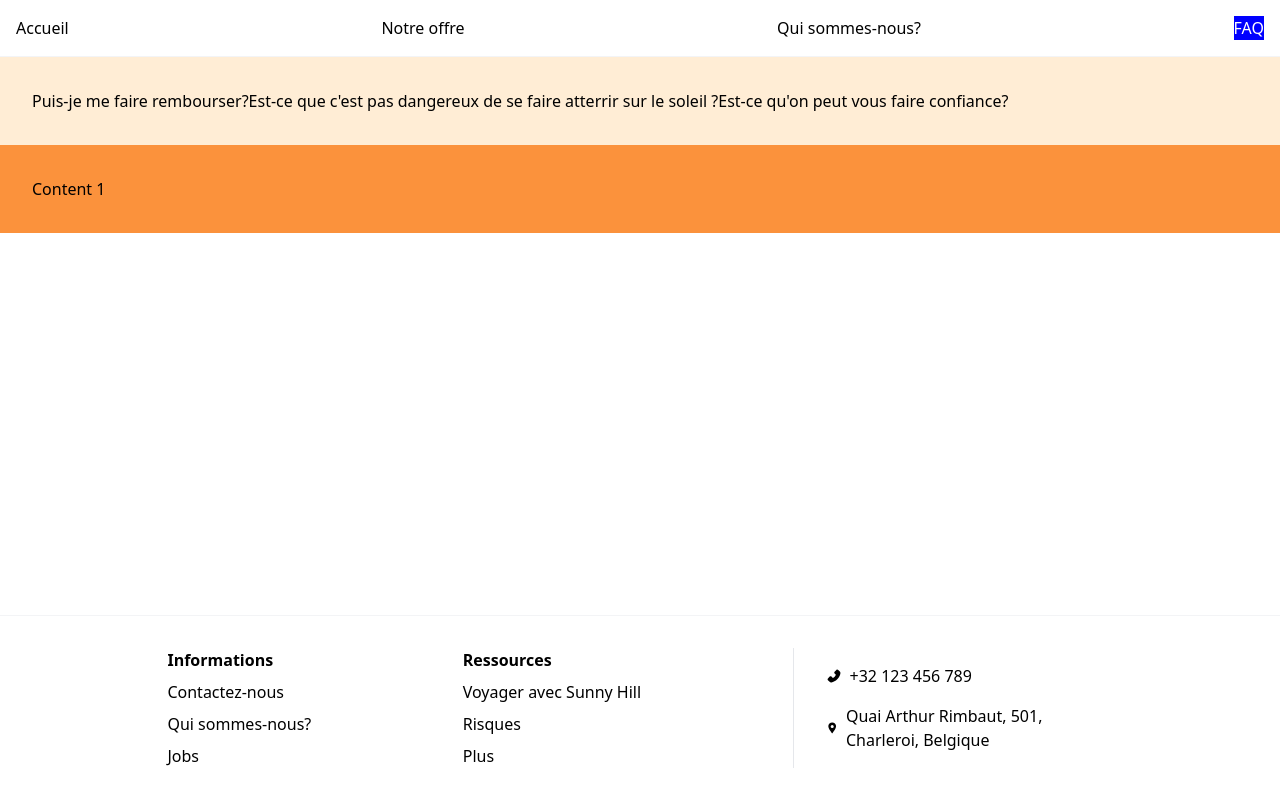
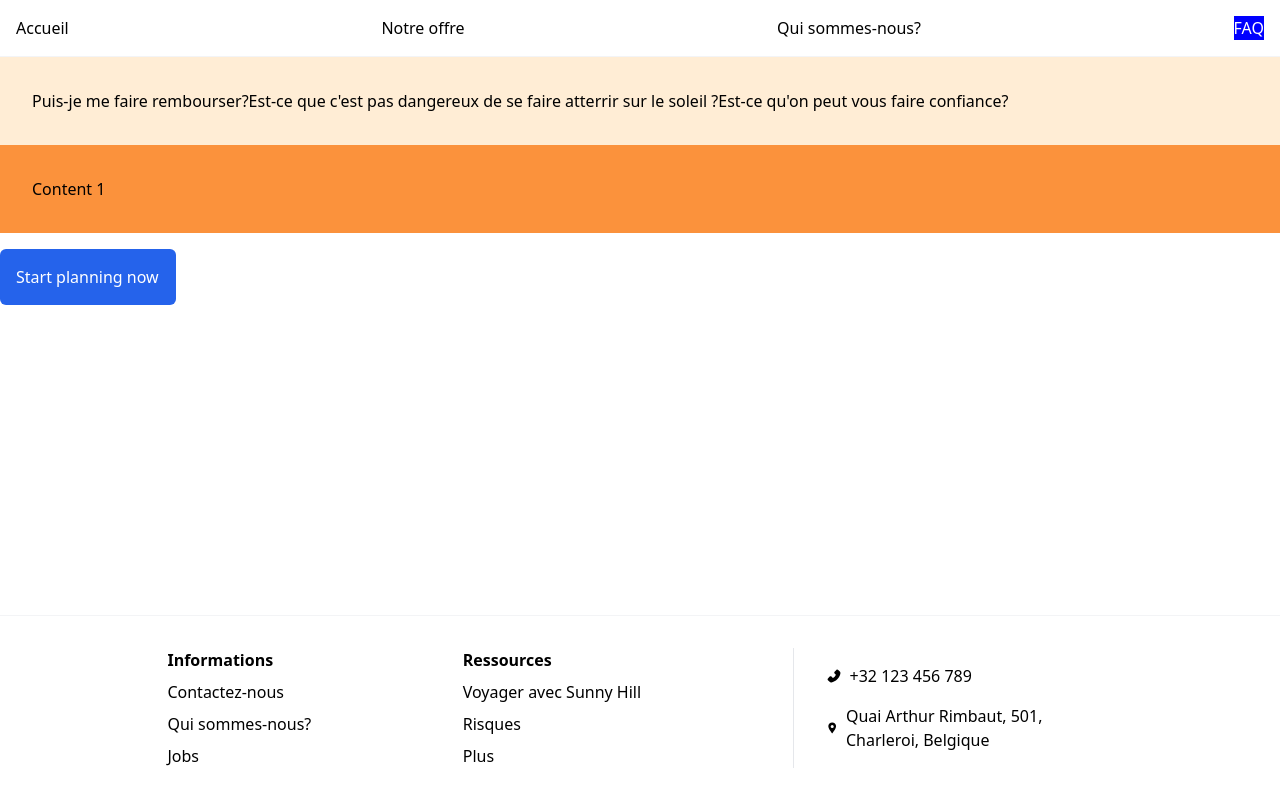
Before and after one commit to nathvda/SunnyHillAgency, a React (Vite) app: page /faq in a window 1280 px wide. Built offline with nearby package versions, Linux system fonts and the light colour scheme.

Commit message:
Product pages adjustments

```diff
--- a/src/FAQ.tsx
+++ b/src/FAQ.tsx
@@ -1,5 +1,6 @@
 import { Fragment } from "react";
 import { Tab } from "@headlessui/react";
+import CallToAction from "./CallToAction";
 
 const FAQ = () => {
     return (
@@ -22,6 +23,7 @@ const FAQ = () => {
         <Tab.Panel>Content 3</Tab.Panel>
         </Tab.Panels>
             </Tab.Group>
+            <CallToAction/>
         </div>
     );
 };
```
